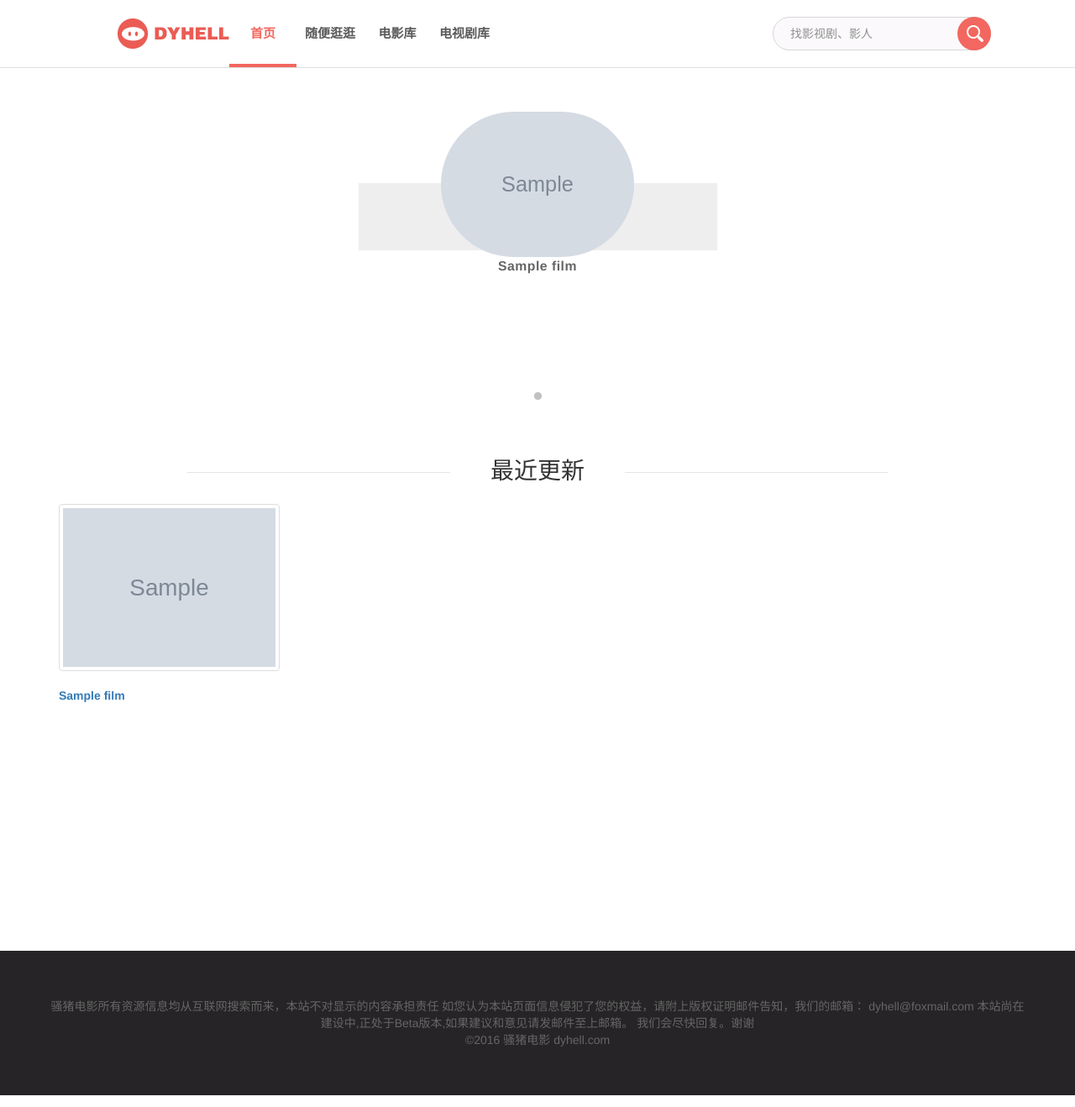
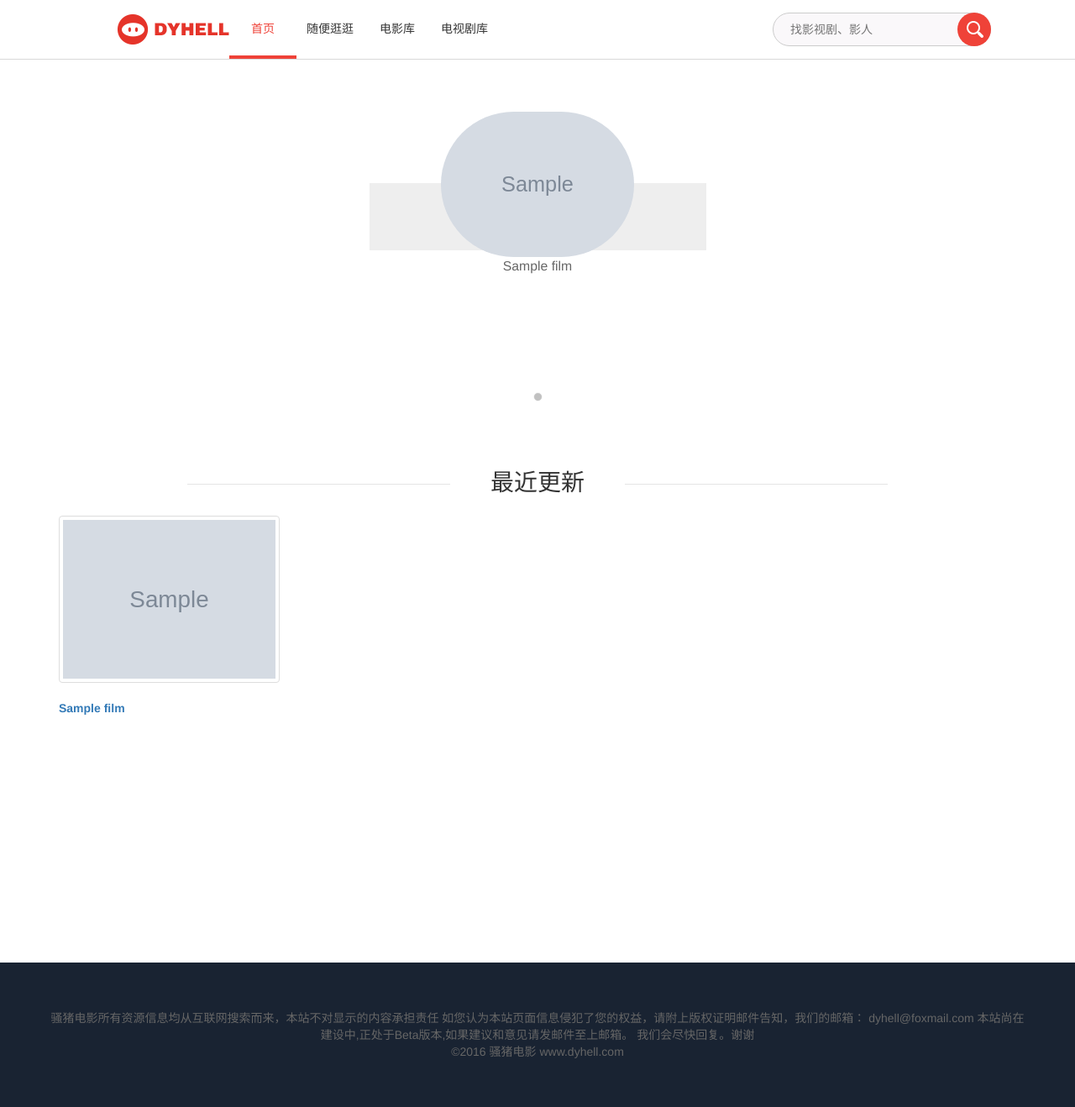
Before and after one commit to Lok-tar-ogar/ThunderMovie, a Django app: template core/templates/Home.html in a window 1280 px wide. Shown: the whole page at 84% size. Run offline with Django 3.2, Linux system fonts and the light colour scheme; the template is opened without the code that fills it: most values are stand-ins (such as "Sample title", 1, 10 or a date in 2020); grey boxes marked "Sample" are stand-in pictures; parts of the project's set-up code (start-up, migrations or seed data) failed here and were passed over; some libraries are stand-ins or nearby versions.

Commit message:
simple update

```diff
--- a/core/static/css/c_styles.css
+++ /dev/null
@@ -1,54 +0,0 @@
-
-/*  Other styles for making things look pretty ==================== */
-
-/* Fonts
-font-family: 'Roboto Condensed', sans-serif;
-font-family: 'Roboto', sans-serif;
-*/
-
-figure, body {
-    margin: 0;
-    padding: 0;
-    line-height: 1.4;
-
-}
-
-h1, h2, h3 {
-    font-family: 'Roboto Condensed', sans-serif;
-    font-weight: 400;
-    letter-spacing: 1px;
-}
-h1 {
-    font-size: 24px;
-}
-h1, #wrapper > figure > figcaption {
-    text-align: center;
-}
-#wrapper > figure > figcaption {
-    margin: 1em;
-}
-.demo h1,
-.demo #wrapper > figure > figcaption {
-    color: #fff;
-}
-.mis-slider li figcaption {
-    font-weight: 700;
-    letter-spacing: .5px;
-}
-.main {
-    width: 80%;
-    margin: 2em auto;
-    /*display: block;*/
-}
-div.main pre {
-    font-size: 1.1em;
-    overflow: auto;
-    max-height: 500px;
-    background-color: #fff;
-    padding: 0 1em 1em;
-}
-@media screen and (min-width: 1200px) {
-    .main {
-        width: 50%;
-    }
-}
--- a/core/static/css/style.css
+++ b/core/static/css/style.css
@@ -124,7 +124,7 @@
     outline-offset: -2px;
 }
 .footer {
-    background-color: #262426;
+    background-color: #192332;
     margin: 82px auto 0;
     min-width: 1200px;
     padding: 56px 0;
@@ -227,7 +227,7 @@
     width: 100%;
     z-index: 999;
     flex: 0 0 auto;
-    opacity:0.8;
+    /*opacity:0.8;*/
 }
 .header .header-inner {
     height: 60px;
@@ -240,7 +240,7 @@
 .header .logo {
     background: rgba(0, 0, 0, 0) url('../../static/images/dyhelllogo.png') no-repeat scroll 0 center / contain ;
     float: left;
-    margin-top:10px;
+    margin-top:5px;
     height: 60px;
     width: 133px;
     margin-left:100px;
@@ -259,12 +259,13 @@
 .header .nav .navbar li a {
     color: #333;
     display: inline-block;
-    font-size: 15px;
-    height: 80px;
-    line-height: 80px;
+    font-size: 14px;
+    height: 70px;
+    line-height: 70px;
     text-align: center;
     width: 80px;
-    font-weight:600;
+    font-weight:500;
+    font-family: "Microsoft YaHei";
 }
 .header .nav .navbar li a:hover {
     color: #ef4238;
@@ -277,7 +278,7 @@
 }
 .header #form1 {
     float: right;
-    margin: 20px 100px 0 0;
+    margin: 15px 100px 0 0;
     position: relative;
 }
 .header #form1 input {
--- a/core/templates/index.html
+++ b/core/templates/index.html
@@ -190,7 +190,7 @@
     <div class="grid_1" style="margin-top:10px;">
         <div class="container">
             {% for film in filmpaged %}
-                <div class="col-xs-3 col-md-3" style="height: 450px;">
+                <div class="col-xs-2 col-md-2 col-lg-2" style="height: 350px;">
                     <a href="/movie/{{ film.id }}" class="thumbnail">
                         <img src="{{ film.cover_img_link }}" alt="{{ film.film_name }}" style="width:100%;">
                     </a>
--- a/core/templates/master.html
+++ b/core/templates/master.html
@@ -14,16 +14,16 @@
 
 {% endblock %} ">
     <link rel="shortcut icon" href="/static/images/favicon.ico">
-    <script>
-var _hmt = _hmt || [];
-(function() {
-  var hm = document.createElement("script");
-  hm.src = "//hm.baidu.com/hm.js?e649fb48fb4d663654bdd523eb3740aa";
-  var s = document.getElementsByTagName("script")[0];
-  s.parentNode.insertBefore(hm, s);
-})();
-</script>
-<script type="text/javascript" src="//s.union.360.cn/55110.js"></script>
+    {#    <script>#}
+    {#var _hmt = _hmt || [];#}
+    {#(function() {#}
+    {#  var hm = document.createElement("script");#}
+    {#  hm.src = "//hm.baidu.com/hm.js?e649fb48fb4d663654bdd523eb3740aa";#}
+    {#  var s = document.getElementsByTagName("script")[0];#}
+    {#  s.parentNode.insertBefore(hm, s);#}
+    {#})();#}
+    {#</script>#}
+    {#<script type="text/javascript" src="//s.union.360.cn/55110.js"></script>#}
 
     <script type="application/x-javascript"> addEventListener("load", function () {
         setTimeout(hideURLbar, 0);
@@ -63,8 +63,8 @@
                 <li><a id="randomdy" data-act="home-click" href="/random">随便逛逛</a></li>
 
                 {#                <li><a id="dylist" data-act="movies-click" href="/">电影库</a></li>#}
-                <li><a id="dylist" data-act="movies-click"  href="/movies">电影库</a></li>
-<li><a id="tvlist" data-act="movies-click"  href="/tvseries">电视剧库</a></li>
+                <li><a id="dylist" data-act="movies-click" href="/movies">电影库</a></li>
+                <li><a id="tvlist" data-act="movies-click" href="/tvseries">电视剧库</a></li>
                 {#                <li><a data-act="board-click" href="/">精选</a></li>#}
 
             </ul>
@@ -99,14 +99,14 @@
 {% endblock %}
 <div class="footer" style="visibility: visible;">
     <div class="container">
-    <p >
+        <p>
             骚猪电影所有资源信息均从互联网搜索而来，本站不对显示的内容承担责任
             如您认为本站页面信息侵犯了您的权益，请附上版权证明邮件告知，我们的邮箱：
             dyhell@foxmail.com
             本站尚在建设中,正处于Beta版本,如果建议和意见请发邮件至上邮箱。 我们会尽快回复。谢谢
         </p>
         <p> &copy;2016
-        骚猪电影 dyhell.com
+            骚猪电影 www.dyhell.com
         </p>
     </div>
 </div>
--- a/core/templates/web/movie.html
+++ /dev/null
@@ -1 +0,0 @@
-{% extends 'web/master.html' %}
```
Also changed, not shown: core/templates/web/master.html (deleted, +0 -66 lines), core/views.py (+87 -56 lines), core/static/images/t1.jpg (deleted), core/static/images/triangle.png (added). Lines whose indentation alone changed are shown as unchanged.
